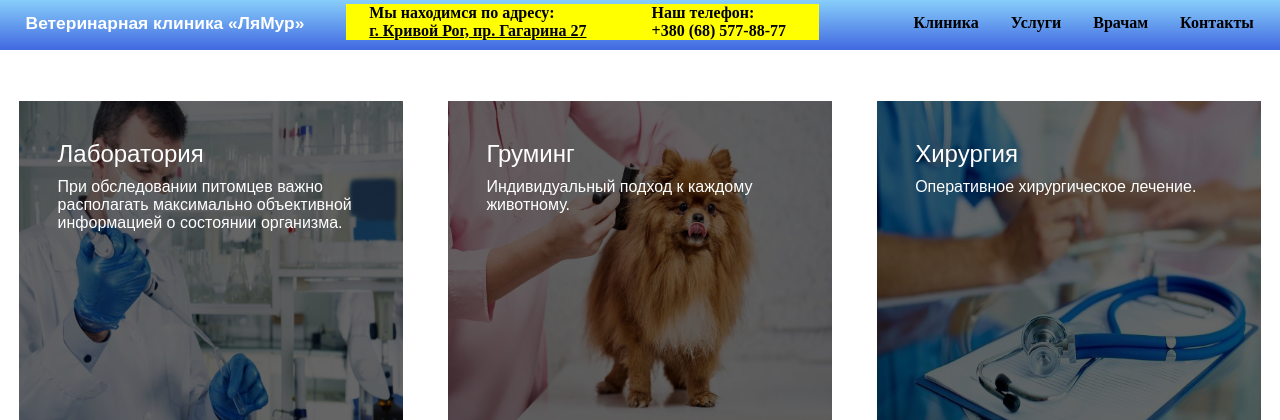
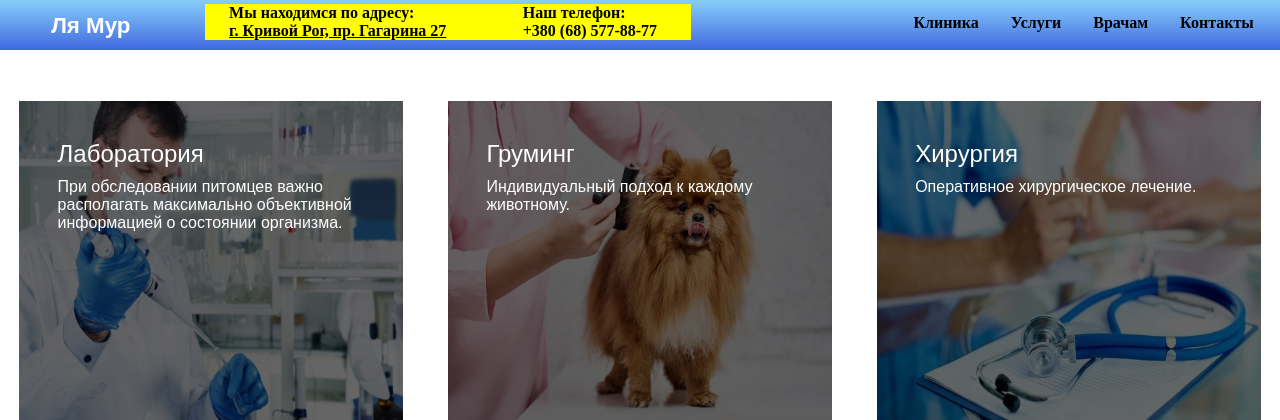
Before and after one commit to MainStar/Myr, a PHP site: page /index.html in a window 1280 px wide. Shown: the top 420 px of the page. Run offline with PHP 8.4, Linux system fonts and the light colour scheme; some libraries are stand-ins or nearby versions.

Commit message:
changed head

```diff
--- a/index.html
+++ b/index.html
@@ -12,7 +12,7 @@
 	<div class="main_container">
 		<div class="block_head">
 			<div class="name_in_head">
-				<a href=" "><h3>Ветеринарная клиника «ЛяМур»</h3></a>
+				<a href=" "><h2>Ля Мур</h2></a>
 			</div>
 			<div class="addres_in_head">
 				<div class="addres">
--- a/styles/style.css
+++ b/styles/style.css
@@ -24,7 +24,7 @@
 	margin-left: 2%;
 	margin-top: 0.3%;
 	box-shadow: 10px solid black;
-	width: 37%;
+	width: 38%;
 	background: yellow;
 }
 .addres{
@@ -37,8 +37,8 @@
 }
 .name_in_head{
 	float: left;
-	width: 23%;
-	margin-left: 2%;
+	width: 10%;
+	margin-left: 4%;
 	margin-top: 1%;
 	font:93% sans-serif;
 }
@@ -48,7 +48,7 @@
 }
 .menu{
 	float: right;
-	width: 30%;
+	width: 44%;
 	height: 100%;
 	background: linear-gradient(to top, #4169E1, #87CEFA);
 	padding-right:0.8%;
```
